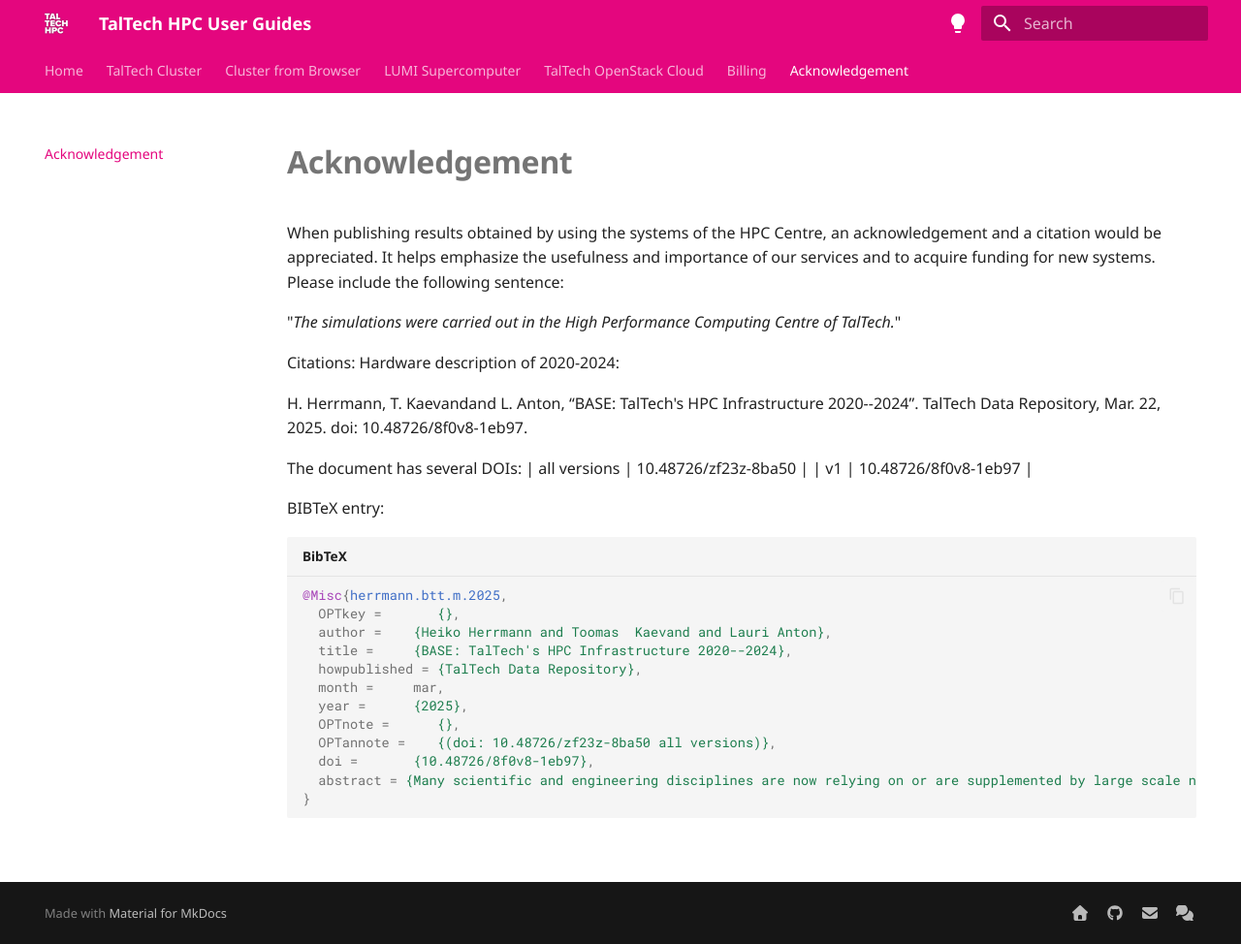
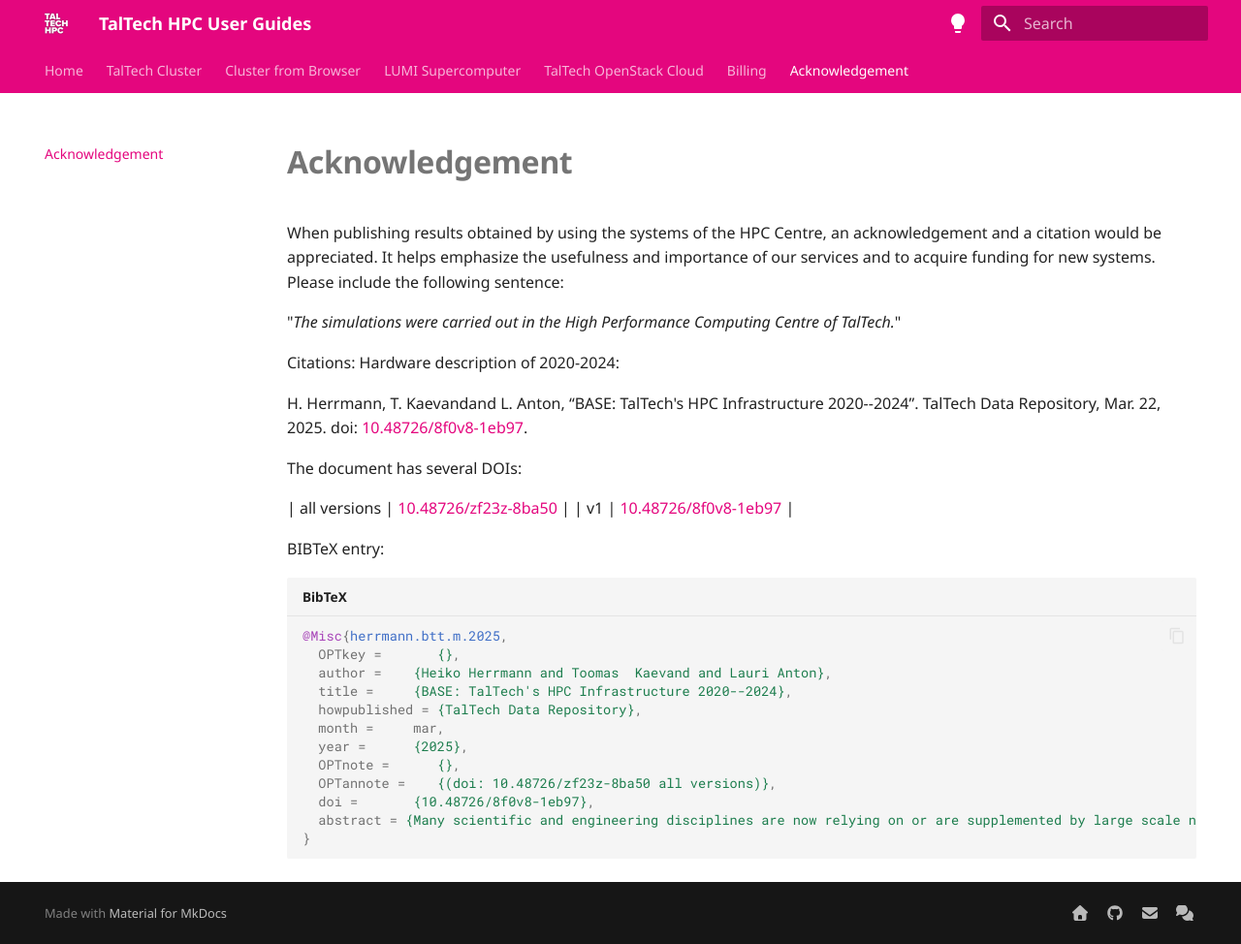
Before and after one commit to TalTech-HPC-Centre/user-guides-source, an MkDocs documentation site: the page built from docs/acknowledgement.md, in a window 1280 px wide and 974 px high. Shown: the whole window at 97% size. Built offline with MkDocs 1.6.1 and Material for MkDocs 9.7.7, drawn with Linux system fonts in a browser that asks for light colours; comment, search, counter and statistics services are not loaded; part of the change alters nothing that is shown.

```diff
--- a/docs/acknowledgement.md
+++ b/docs/acknowledgement.md
@@ -7,11 +7,12 @@ When publishing results obtained by using the systems of the HPC Centre, an ackn
 Citations:
 Hardware description of 2020-2024:
 
-H. Herrmann, T. Kaevandand L. Anton, “BASE: TalTech's HPC Infrastructure 2020--2024”. TalTech Data Repository, Mar. 22, 2025. doi: 10.48726/8f0v8-1eb97.
+H. Herrmann, T. Kaevandand L. Anton, “BASE: TalTech's HPC Infrastructure 2020--2024”. TalTech Data Repository, Mar. 22, 2025. doi: [10.48726/8f0v8-1eb97](https://doi.org/10.48726/8f0v8-1eb97).
 
 The document has several DOIs:
-| all versions | 10.48726/zf23z-8ba50 |
-| v1 | 10.48726/8f0v8-1eb97 |
+
+| all versions | [10.48726/zf23z-8ba50](https://data.taltech.ee/doi/10.48726/zf23z-8ba50) |
+| v1 | [10.48726/8f0v8-1eb97](https://doi.org/10.48726/8f0v8-1eb97) |
 
 
 BIBTeX entry:
```
